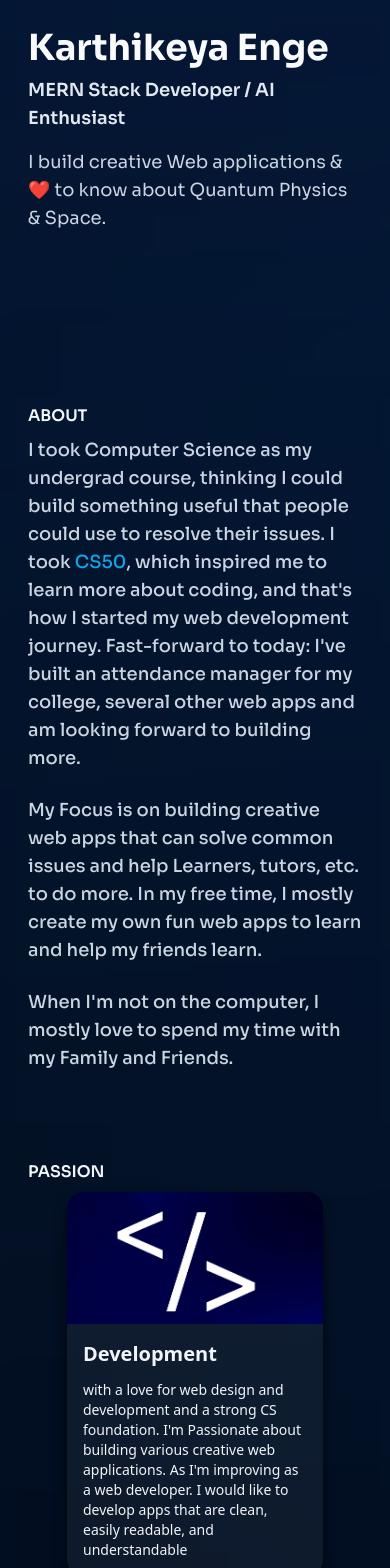
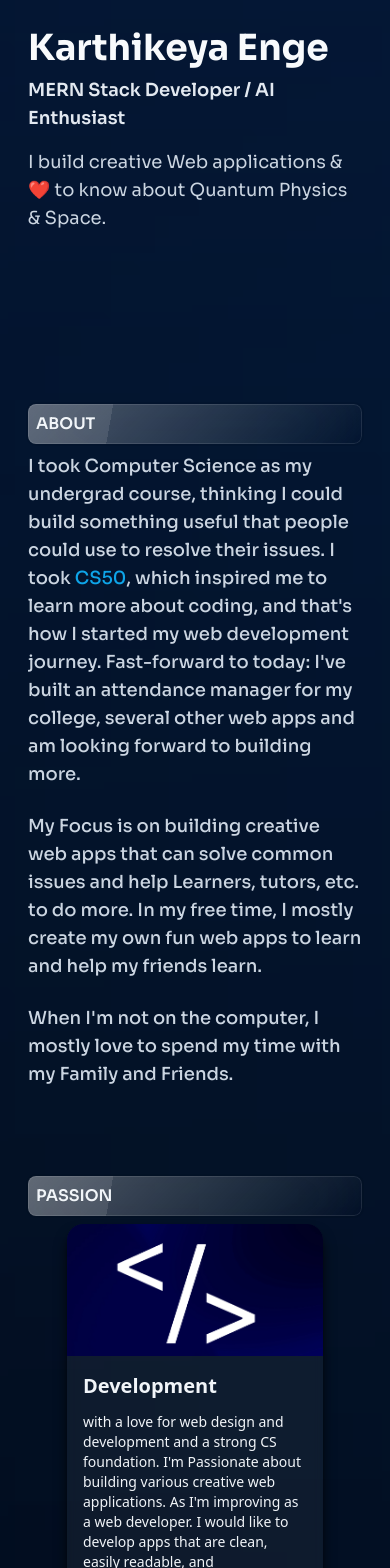
Before and after one commit to KarthikeyaEnge/Memento, a React (Vite) app: page / in a window 390 px wide. Shown: the top 1568 px of the page. Built offline with nearby package versions, Linux system fonts and the light colour scheme; no server answers; some icons are missing.

Commit message:
add:style

```diff
--- a/src/components/Mainsec.jsx
+++ b/src/components/Mainsec.jsx
@@ -10,7 +10,9 @@ const Mainsec = () => {
   return (
     <section className="flex-shrink-0  h-auto lg:w-3/5 w-screen flex flex-col flex-nowrap items-center lg:p-2  p-7 lg:pt-36">
       <section id="about">
-        <h2 className="font-sora-600 text-slate-100 my-2 lg:hidden">ABOUT</h2>
+        <h2 className="font-sora-600 text-slate-100 my-2 lg:hidden top-0 sticky glass p-2 rounded-lg">
+          ABOUT
+        </h2>
         <p className="font-sora-500 text-slate-300 text-lg">
           I took Computer Science as my undergrad course, thinking I could build
           something useful that people could use to resolve their issues. I took{" "}
@@ -40,7 +42,12 @@ const Mainsec = () => {
       {/* passion section */}
 
       <section id="passion" className="mt-20">
-        <h2 className="font-sora-600 text-slate-100 my-2 ">PASSION</h2>
+        <h2 className="font-sora-600 text-slate-100 my-2 lg:block hidden">
+          PASSION
+        </h2>
+        <h2 className="font-sora-600 text-slate-100 my-2 lg:hidden top-0 sticky glass p-2 rounded-lg z-20">
+          PASSION
+        </h2>
         <section className="w-full flex flex-row flex-wrap items-center justify-center h-fit gap-2 text-slate-100">
           <article className=" card card-compact w-64 bg-white h-96 w-fullrounded-md bg-clip-padding backdrop-filter backdrop-blur-sm  border border-none shadow-lg shadow-black flex-shrink-0 bg-opacity-5">
             <figure className="h-40">
--- a/src/components/Projectsec.jsx
+++ b/src/components/Projectsec.jsx
@@ -11,7 +11,12 @@ const Projectsec = () => {
       className="flex flex-col gap-2 flex-nowrap w-full mt-16 "
       id="projects"
     >
-      <h2 className="font-sora-600 text-slate-100 my-2 ">PROJECTS</h2>
+      <h2 className="font-sora-600 text-slate-100 my-2 lg:block hidden">
+        PROJECTS
+      </h2>
+      <h2 className="font-sora-600 text-slate-100 my-2 lg:hidden top-0 sticky glass p-2 rounded-lg z-20">
+        PROJECTS
+      </h2>
       <article className=" card lg:card-side gap-3 card-compact  bg-white  w-fullrounded-md bg-clip-padding backdrop-filter backdrop-blur-sm  bg-opacity-5 border border-none flex-shrink-0 shadow-lg shadow-black mt-7">
         <figure className="p-2">
           <img src={proj1} alt="mineskill" className=" rounded-lg " />
--- a/src/index.css
+++ b/src/index.css
@@ -1074,17 +1074,8 @@ html{
   }
 }
 
-.btm-nav-xs{
-  height: 2.5rem;
-}
-
 .btm-nav-xs > *:where(.active){
   border-top-width: 1px;
-}
-
-.btm-nav-xs .btm-nav-label{
-  font-size: 0.75rem;
-  line-height: 1rem;
 }
 
 .btm-nav-sm > *:where(.active){
@@ -1119,6 +1110,18 @@ html{
   margin-bottom: 0.75rem;
 }
 
+.sticky{
+  position: sticky;
+}
+
+.top-0{
+  top: 0px;
+}
+
+.z-20{
+  z-index: 20;
+}
+
 .m-1{
   margin: 0.25rem;
 }
@@ -1290,10 +1293,6 @@ html{
   border-radius: 0.75rem;
 }
 
-.rounded-md{
-  border-radius: 0.375rem;
-}
-
 .border{
   border-width: 1px;
 }
@@ -1333,20 +1332,16 @@ html{
   padding: 0.5rem;
 }
 
+.p-3{
+  padding: 0.75rem;
+}
+
 .p-5{
   padding: 1.25rem;
 }
 
 .p-7{
   padding: 1.75rem;
-}
-
-.p-1{
-  padding: 0.25rem;
-}
-
-.p-3{
-  padding: 0.75rem;
 }
 
 .px-2{
@@ -1583,6 +1578,10 @@ html {
 }
 
 @media (min-width: 768px){
+  .md\:visible{
+    visibility: visible;
+  }
+
   .md\:text-lg{
     font-size: 1.125rem;
     line-height: 1.75rem;
@@ -1590,6 +1589,10 @@ html {
 }
 
 @media (min-width: 1024px){
+  .lg\:visible{
+    visibility: visible;
+  }
+
   .lg\:sticky{
     position: sticky;
   }
@@ -1600,6 +1603,10 @@ html {
 
   .lg\:mt-32{
     margin-top: 8rem;
+  }
+
+  .lg\:block{
+    display: block;
   }
 
   .lg\:flex{
```
